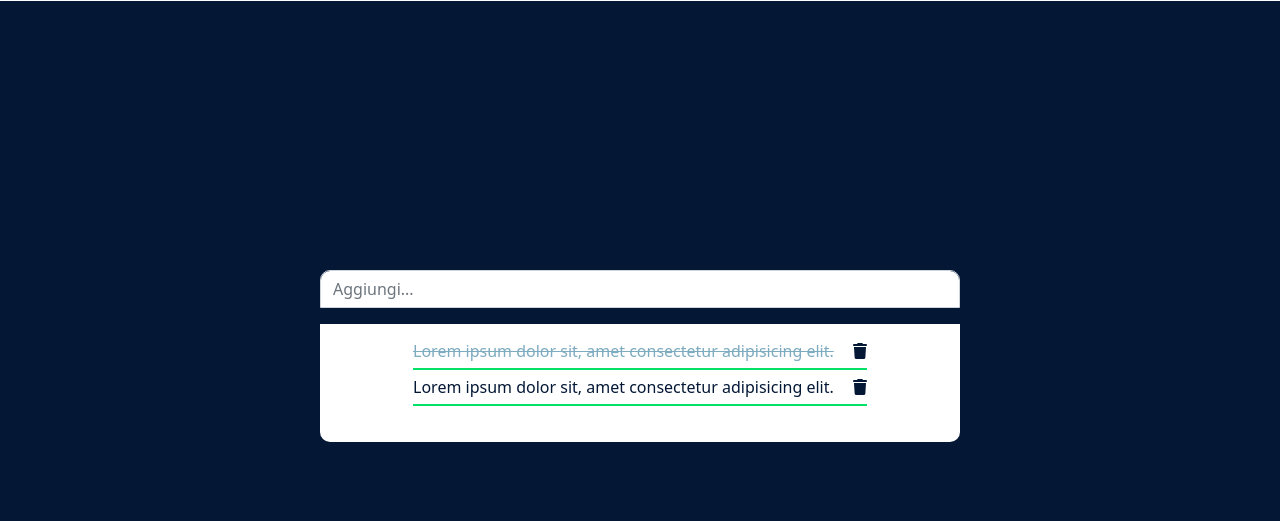
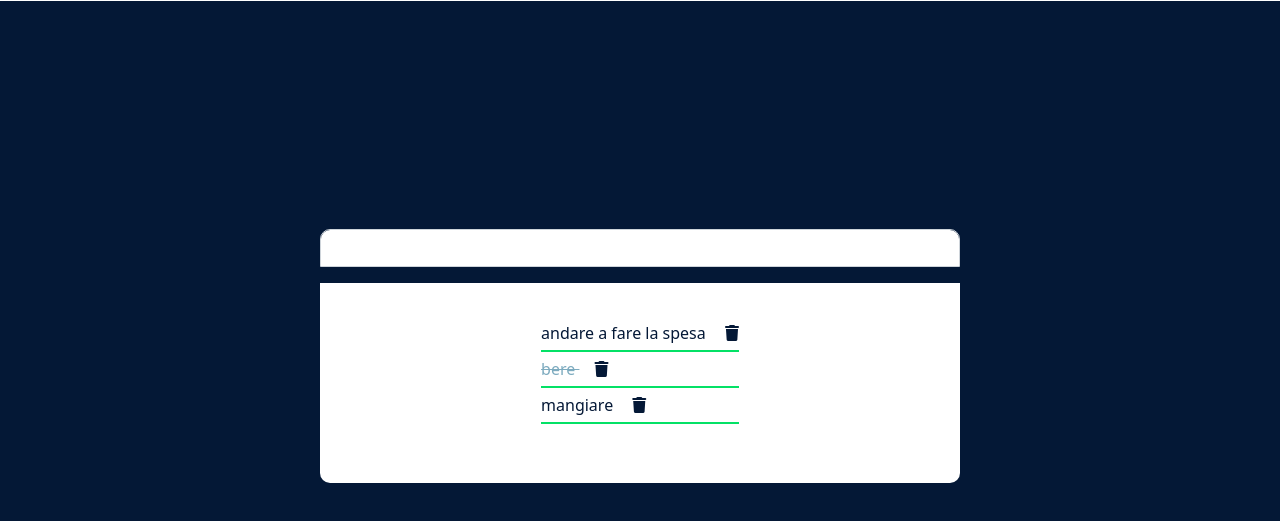
Before and after one commit to manuelguariglia21/vue-todolist, a plain HTML site: page index.html in a window 1280 px wide. Shown: the part 89-610 px from the top of the page. Drawn offline with nearby package versions, Linux system fonts and the light colour scheme.

Commit message:
fix class

```diff
--- a/css/style.css
+++ b/css/style.css
@@ -32,6 +32,7 @@ main .mg-container{
   display: flex;
   justify-content: center;
   align-items: center;
+  min-height: 200px;
 }
 
 .list ul{
@@ -43,7 +44,7 @@ main .mg-container{
   color: #041836;
 }
 
-.list p span{
+.list .item span{
   padding-right: 15px;
 }
 
@@ -54,12 +55,12 @@ main .mg-container{
   margin: 5px 0;
 }
 
-.list ul li p{
+.list ul li .item{
   cursor: pointer;
   margin-bottom: 0;
 }
 
-.list p span.disable{
+.list .item span.disable{
   text-decoration-line: line-through;
   color: #7DABBF;
 }
--- a/index.html
+++ b/index.html
@@ -25,26 +25,32 @@
 
       <section class="mg-container">
         <div class="input-group mb-3">
-          <input type="text" class="form-control" placeholder="Aggiungi..." aria-label="Username" aria-describedby="basic-addon1">
+          <input
+            v-model="newToDoString"
+            type="text" class="form-control"
+            aria-label="Username"
+            aria-describedby="basic-addon1"
+          >
         </div>
 
         <div class="list">
           <ul>
 
             <li>
-              <p>
-                <span class="disable">Lorem ipsum dolor sit, amet consectetur adipisicing elit.</span>
+
+              <div class="item" v-for = "(item, index) of toDoList">
+
+                <span
+                @click()
+                :class="{'disable': item.status === 'disable'}"
+                >
+                {{item.toDoString}}
+                </span>
+
                 <i class="fas fa-trash"></i>
-              </p>
-              <div class="line"></div>
-            </li>
+                <div class="line"></div>
+              </div>
 
-            <li>
-              <p>
-                <span>Lorem ipsum dolor sit, amet consectetur adipisicing elit.</span>
-                <i class="fas fa-trash"></i>
-              </p>
-              <div class="line"></div>
             </li>
 
           </ul>
--- a/js/script.js
+++ b/js/script.js
@@ -0,0 +1,26 @@
+var app = new Vue({
+  el: '#app',
+  data: {
+    toDoList: [
+      {
+        toDoString: 'andare a fare la spesa',
+        status: 'active'
+      },
+      {
+        toDoString: 'bere',
+        status: 'disable'
+      },
+      {
+        toDoString: 'mangiare',
+        status: 'active'
+      },
+
+    ],
+    newToDoString: ' ',
+
+
+  },
+
+  methods:{
+  }
+})
```
